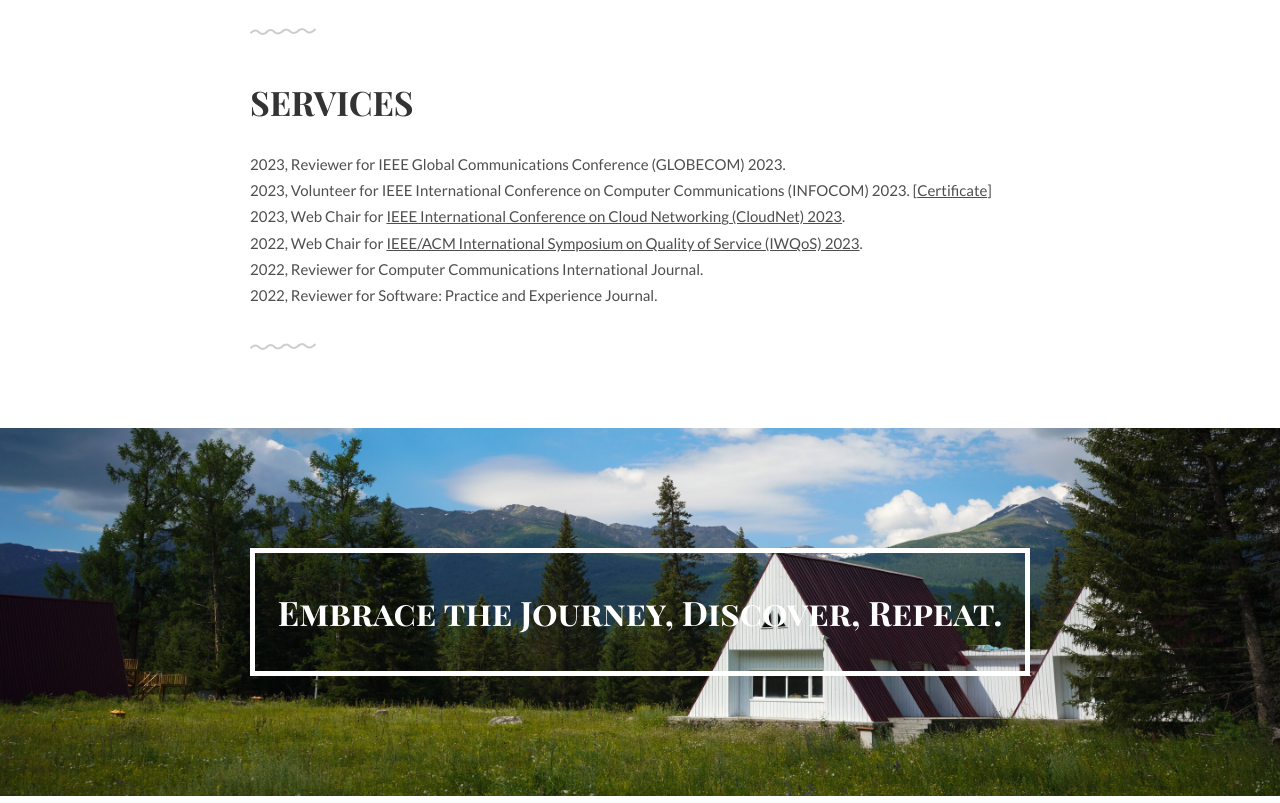
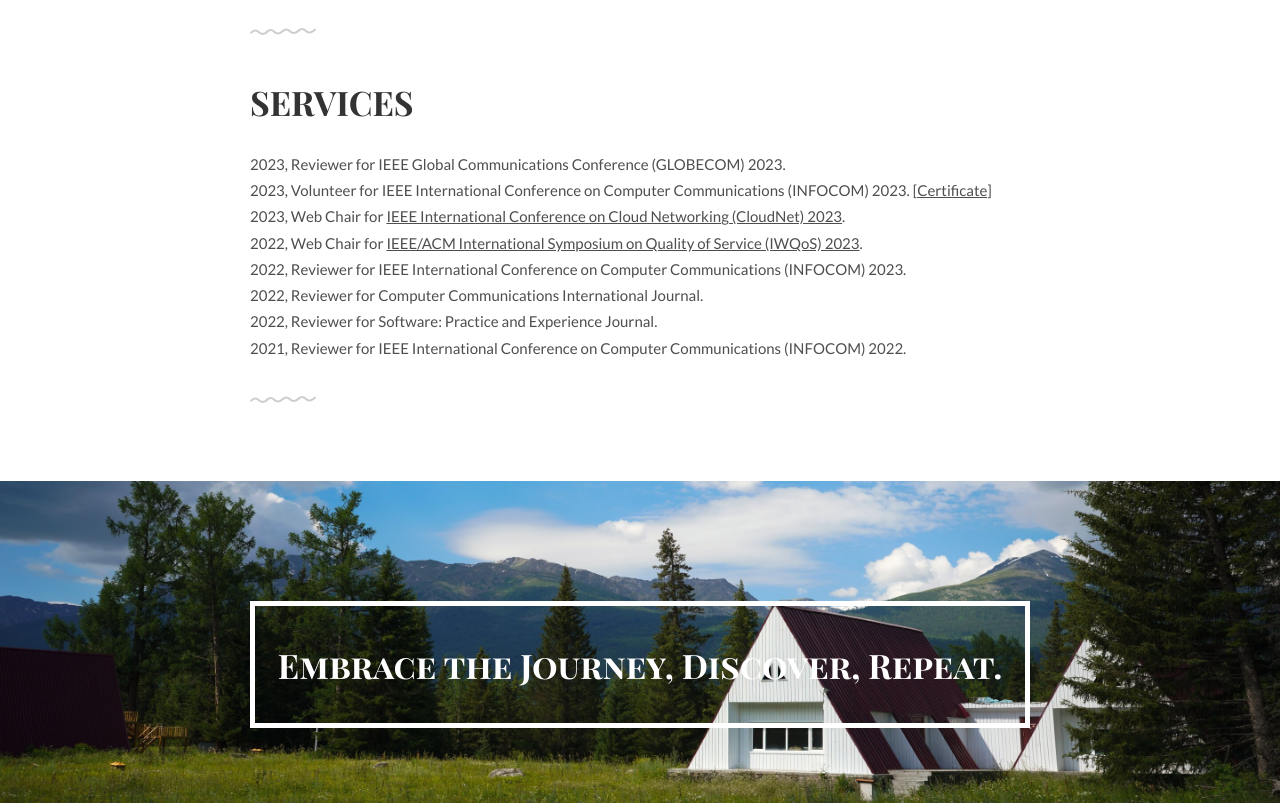
Before and after one commit to XueningXu/xueningxu-profile, a plain HTML site: page index.html in a window 1280 px wide. Shown: the part 4411-5214 px from the top of the page. Drawn offline with Linux system fonts and the light colour scheme.

Commit message:
Update index.html

```diff
--- a/index.html
+++ b/index.html
@@ -259,8 +259,10 @@
 				<li><a style="font-size:15px;">2023, Volunteer for IEEE International Conference on Computer Communications (INFOCOM) 2023. [<a href="assets/Infocom2023_Volunteer_Certificate_Xuening.pdf">Certificate</a>]</a></li>
 				<li><a style="font-size:15px;">2023, Web Chair for <a href="https://cloudnet2023.ieee-cloudnet.org/">IEEE International Conference on Cloud Networking (CloudNet) 2023</a>.</a></li>
 				<li><a style="font-size:15px;">2022, Web Chair for <a href="https://iwqos2023.ieee-iwqos.org/">IEEE/ACM International Symposium on Quality of Service (IWQoS) 2023</a>.</a></li>
+				<li><a style="font-size:15px;">2022, Reviewer for IEEE International Conference on Computer Communications (INFOCOM) 2023.</a></li>
 				<li><a style="font-size:15px;">2022, Reviewer for Computer Communications International Journal.</a></li>
 				<li><a style="font-size:15px;">2022, Reviewer for Software: Practice and Experience Journal.</a></li>
+				<li><a style="font-size:15px;">2021, Reviewer for IEEE International Conference on Computer Communications (INFOCOM) 2022.</a></li>
 			</ul>
 		</div>
 	</div>
```
